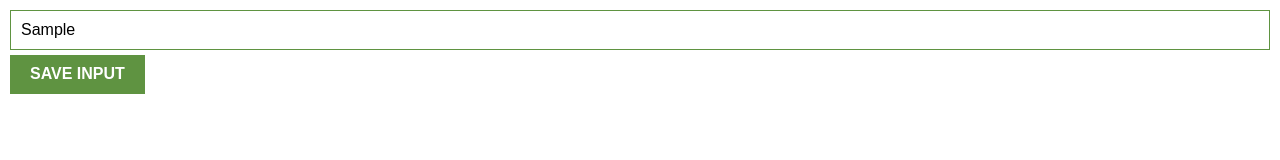
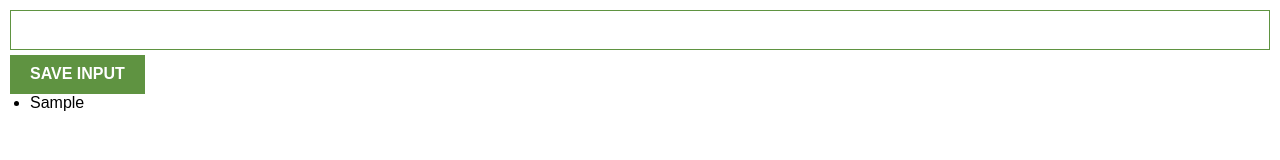
Before and after one commit to tomascarignano98/ChromeExtension, a plain HTML site: page index.html in a window 1280 px wide. Both pictures are taken after typing "Sample" into the empty fields and a click on the button "SAVE INPUT". Drawn offline with nearby package versions, Linux system fonts and the light colour scheme.

Commit message:
Created render function.

```diff
--- a/index.css
+++ b/index.css
@@ -25,3 +25,7 @@ button {
   font-weight: bold;
   padding: 10px 20px;
 }
+
+li {
+  margin-left: 20px;
+}
--- a/index.js
+++ b/index.js
@@ -4,7 +4,15 @@ const inputBtn = document.querySelector("#input-btn");
 const ulEl = document.querySelector("#ul-el");
 
 inputBtn.addEventListener("click", function () {
-  myLeads.push(inputEl.value);
+  if (inputEl.value) {
+    myLeads.push(inputEl.value);
+    renderLeads();
+    inputEl.value = "";
+  }
 });
 
-myLeads.forEach((lead) => (ulEl.innerHTML += "<li>" + lead + "</li>"));
+function renderLeads() {
+  const li = document.createElement("li");
+  li.textContent = myLeads[myLeads.length - 1];
+  ulEl.append(li);
+}
```
